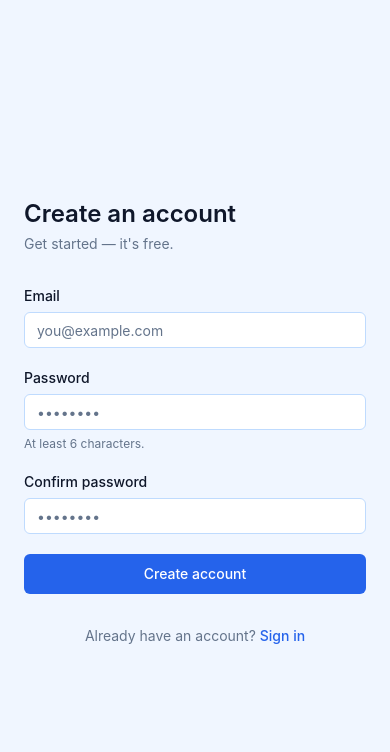
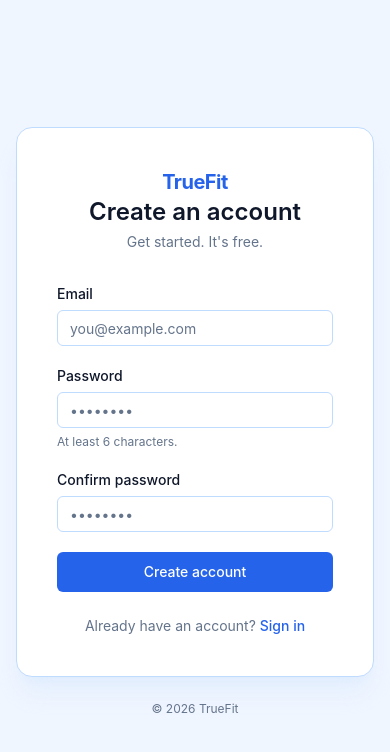
Before and after one commit to AymerickTilly/TrueFit, a React (Vite) app: page /signup in a window 390 px wide. Shown: the top 752 px of the page. Built offline with nearby package versions, Linux system fonts and the light colour scheme; no server answers.

Commit message:
design(auth): apply centered card layout to signup, forgot and reset pages
All auth pages now match login: white rounded card, blue shadow, TrueFit
wordmark in primary blue, clean form, copyright footer outside the card.
Removed all em-dashes from visible copy on these pages.

```diff
--- a/src/pages/forgot-password.tsx
+++ b/src/pages/forgot-password.tsx
@@ -29,31 +29,18 @@
   }
 
   return (
-    <div className="flex min-h-screen bg-background">
-      {/* Left panel — branding */}
-      <div className="hidden lg:flex lg:w-1/2 flex-col justify-between bg-primary p-12">
-        <div>
-          <span className="text-2xl font-bold text-white tracking-tight">TrueFit</span>
-        </div>
-        <div className="space-y-4">
-          <h1 className="text-4xl font-bold text-white leading-tight">
-            Locked out?<br />We've got you.
-          </h1>
-          <p className="text-blue-200 text-lg">
-            Enter your email and we'll send you a secure link to reset your password.
-          </p>
-        </div>
-        <p className="text-blue-300 text-sm">© 2026 TrueFit</p>
-      </div>
+    <div className="flex min-h-screen items-center justify-center bg-background px-4">
+      <div className="w-full max-w-md">
 
-      {/* Right panel — form */}
-      <div className="flex flex-1 flex-col items-center justify-center px-6 py-12">
-        <div className="w-full max-w-sm space-y-8">
+        {/* Card */}
+        <div className="rounded-2xl bg-card px-10 py-10 shadow-xl shadow-blue-100/60 border border-border">
 
-          <div className="space-y-1">
-            <h2 className="text-2xl font-semibold text-foreground">Reset your password</h2>
+          {/* Header */}
+          <div className="mb-8 space-y-1 text-center">
+            <span className="text-xl font-bold text-primary tracking-tight">TrueFit</span>
+            <h1 className="text-2xl font-semibold text-foreground">Reset your password</h1>
             <p className="text-sm text-muted-foreground">
-              We'll send a reset link to your email address.
+              Enter your email and we'll send you a reset link.
             </p>
           </div>
 
@@ -64,7 +51,7 @@
                   A reset link has been sent to <strong>{email}</strong>. Check your inbox.
                 </p>
               </div>
-              <p className="text-sm text-muted-foreground">
+              <p className="text-sm text-muted-foreground text-center">
                 Didn't receive it? Check your spam folder or{' '}
                 <button
                   onClick={() => setSent(false)}
@@ -105,7 +92,7 @@
             </form>
           )}
 
-          <p className="text-center text-sm text-muted-foreground">
+          <p className="mt-6 text-center text-sm text-muted-foreground">
             <Link
               to="/login"
               className="font-medium text-primary underline-offset-4 hover:underline"
@@ -115,6 +102,9 @@
           </p>
 
         </div>
+
+        <p className="mt-6 text-center text-xs text-muted-foreground">© 2026 TrueFit</p>
+
       </div>
     </div>
   )
--- a/src/pages/reset-password.tsx
+++ b/src/pages/reset-password.tsx
@@ -39,29 +39,16 @@
   }
 
   return (
-    <div className="flex min-h-screen bg-background">
-      {/* Left panel — branding */}
-      <div className="hidden lg:flex lg:w-1/2 flex-col justify-between bg-primary p-12">
-        <div>
-          <span className="text-2xl font-bold text-white tracking-tight">TrueFit</span>
-        </div>
-        <div className="space-y-4">
-          <h1 className="text-4xl font-bold text-white leading-tight">
-            Almost there.<br />Set a new password.
-          </h1>
-          <p className="text-blue-200 text-lg">
-            Choose something strong and you'll be back in your account in seconds.
-          </p>
-        </div>
-        <p className="text-blue-300 text-sm">© 2026 TrueFit</p>
-      </div>
+    <div className="flex min-h-screen items-center justify-center bg-background px-4">
+      <div className="w-full max-w-md">
 
-      {/* Right panel — form */}
-      <div className="flex flex-1 flex-col items-center justify-center px-6 py-12">
-        <div className="w-full max-w-sm space-y-8">
+        {/* Card */}
+        <div className="rounded-2xl bg-card px-10 py-10 shadow-xl shadow-blue-100/60 border border-border">
 
-          <div className="space-y-1">
-            <h2 className="text-2xl font-semibold text-foreground">Set a new password</h2>
+          {/* Header */}
+          <div className="mb-8 space-y-1 text-center">
+            <span className="text-xl font-bold text-primary tracking-tight">TrueFit</span>
+            <h1 className="text-2xl font-semibold text-foreground">Set a new password</h1>
             <p className="text-sm text-muted-foreground">
               Choose a strong password for your account.
             </p>
@@ -107,6 +94,9 @@
           </form>
 
         </div>
+
+        <p className="mt-6 text-center text-xs text-muted-foreground">© 2026 TrueFit</p>
+
       </div>
     </div>
   )
--- a/src/pages/signup.tsx
+++ b/src/pages/signup.tsx
@@ -40,32 +40,20 @@
   }
 
   return (
-    <div className="flex min-h-screen bg-background">
-      {/* Left panel — branding */}
-      <div className="hidden lg:flex lg:w-1/2 flex-col justify-between bg-primary p-12">
-        <div>
-          <span className="text-2xl font-bold text-white tracking-tight">TrueFit</span>
-        </div>
-        <div className="space-y-4">
-          <h1 className="text-4xl font-bold text-white leading-tight">
-            Build your profile.<br />Let AI do the rest.
-          </h1>
-          <p className="text-blue-200 text-lg">
-            One profile. Every job. A tailored CV generated in seconds — without inventing a thing.
-          </p>
-        </div>
-        <p className="text-blue-300 text-sm">© 2026 TrueFit</p>
-      </div>
+    <div className="flex min-h-screen items-center justify-center bg-background px-4">
+      <div className="w-full max-w-md">
 
-      {/* Right panel — form */}
-      <div className="flex flex-1 flex-col items-center justify-center px-6 py-12">
-        <div className="w-full max-w-sm space-y-8">
+        {/* Card */}
+        <div className="rounded-2xl bg-card px-10 py-10 shadow-xl shadow-blue-100/60 border border-border">
 
-          <div className="space-y-1">
-            <h2 className="text-2xl font-semibold text-foreground">Create an account</h2>
-            <p className="text-sm text-muted-foreground">Get started — it's free.</p>
+          {/* Header */}
+          <div className="mb-8 space-y-1 text-center">
+            <span className="text-xl font-bold text-primary tracking-tight">TrueFit</span>
+            <h1 className="text-2xl font-semibold text-foreground">Create an account</h1>
+            <p className="text-sm text-muted-foreground">Get started. It's free.</p>
           </div>
 
+          {/* Form */}
           <form onSubmit={handleSubmit} className="space-y-5">
             <Input
               label="Email"
@@ -115,7 +103,8 @@
             </Button>
           </form>
 
-          <p className="text-center text-sm text-muted-foreground">
+          {/* Footer */}
+          <p className="mt-6 text-center text-sm text-muted-foreground">
             Already have an account?{' '}
             <Link
               to="/login"
@@ -126,6 +115,9 @@
           </p>
 
         </div>
+
+        <p className="mt-6 text-center text-xs text-muted-foreground">© 2026 TrueFit</p>
+
       </div>
     </div>
   )
```
